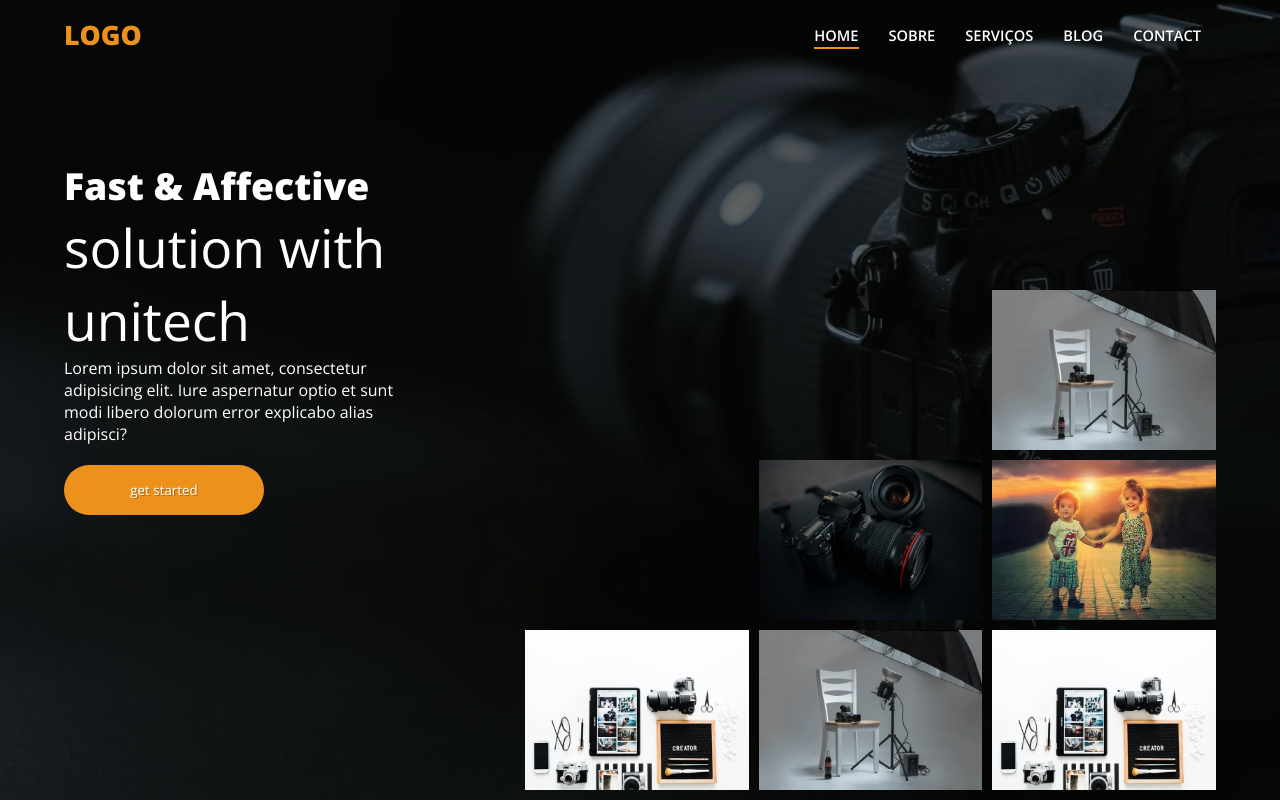
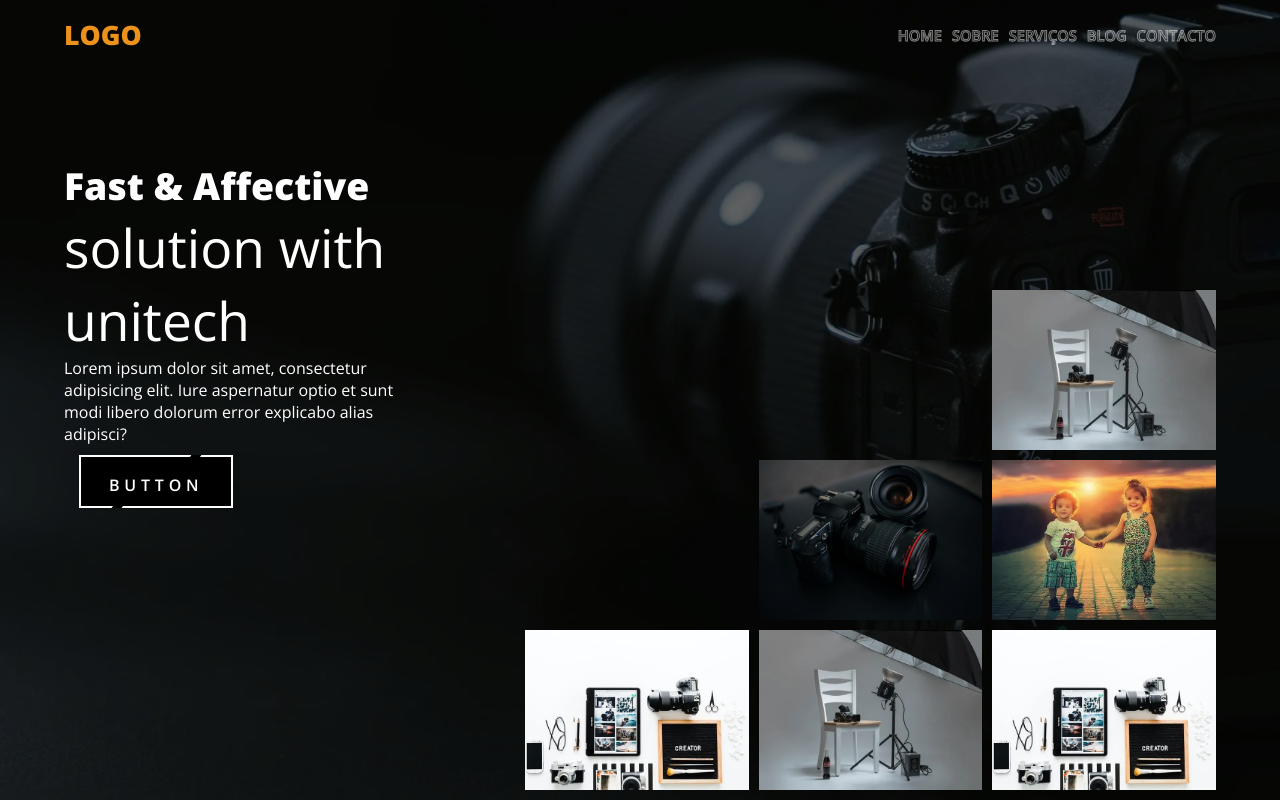
Before and after one commit to 23joshua/phanda-designer, a website: page index.html in a window 1280 px wide. Shown: the top 800 px of the page. Drawn offline with nearby package versions, Linux system fonts and the light colour scheme.

Commit message:
fazendo um botao animao e o hover do menu com animacao

```diff
--- a/assets/js/script.js
+++ b/assets/js/script.js
@@ -1 +1 @@
-let bars=document.querySelector(".btn-menu"),nav=document.querySelector(".nav");function menuRemoveClass(){nav.classList.toggle("active")}bars.addEventListener("click",menuRemoveClass);
+let bars=document.querySelector(".btn-bars"),nav=document.querySelector("nav");function menuRemoveClass(){nav.classList.toggle("active")}bars.addEventListener("click",(()=>{}));
--- a/assets/js/scripts.js
+++ /dev/null
@@ -1,6 +0,0 @@
-// Menu responsivo
-$(document).ready(function() {
-	$('.toggle-menu').click(function() {
-		$('nav').toggleClass('active');
-	});
-});
--- a/assets/js/slide.js
+++ /dev/null
@@ -1 +0,0 @@
-let bars=document.querySelector("ion-icon"),nav=document.querySelector(".nav");function menuRemoveClass(){nav.classList.toggle("active")}bars.addEventListener("click",menuRemoveClass);
--- a/index.html
+++ b/index.html
@@ -15,15 +15,15 @@
                 <div class="logo">
                     <h1><a href="">logo</a></h1>
                 </div>
-                <span class="btn-menu">
-                <ion-icon name="grid-outline"2></ion-icon>
-                </span>
+                <a class="btn-bars">
+                    <!-- <img src="assets/img/icon_svg/grid-outline.svg" alt=""> -->
+                </a>
                 <nav class="nav">
-                    <a href="#banner" class="a-active" >home</a>
-                    <a href="#about">sobre</a>
-                    <a href="#servic">serviços</a>
-                    <a href="#blog">blog</a>
-                    <a href="#contact">contact</a>
+                    <a href="#banner" data-text="home" class="a-active" >home</a>
+                    <a href="#about" data-text="sobre" class="" >sobre</a>
+                    <a href="#servic" data-text="serviços" class="" >serviços</a>
+                    <a href="#blog" data-text="blog" class="" >blog</a>
+                    <a href="#contact" data-text="contacto" class="" >contacto</a>
                 </nav>
             </div>
         </div>
@@ -38,7 +38,8 @@
                         <p>Lorem ipsum dolor sit amet, consectetur adipisicing elit.
                             Iure aspernatur optio et sunt modi libero dolorum error explicabo alias adipisci?
                         </p>
-                        <a href="" class="btn btn_phanda"> get started</a>
+                        <!-- <a href="" class="btn btn_phanda"> get started</a> -->
+                        <a href="" class="btn_phanda"><span>button</span><i></i></a>
                     </div>
                     <div class="image-banner">
                         <figure class="figure-01">
@@ -124,13 +125,11 @@
             </div>
         </section>
         <article class="contact" id="contact">
-sd
+
         </article>
     </main>
 
-    <!-- <script src="assets/js/script.js"></script> -->
-    <script src="assets/js/slide.js"></script>
-    <script type="module" src="https://unpkg.com/ionicons@5.5.2/dist/ionicons/ionicons.esm.js"></script>
-    <script nomodule src="https://unpkg.com/ionicons@5.5.2/dist/ionicons/ionicons.js"></script>
+
+<script src="assets/js/script.js"></script>
 </body>
 </html>
--- a/src/js/script.js
+++ b/src/js/script.js
@@ -1,7 +1,9 @@
-let bars = document.querySelector('.btn-menu')
-let nav = document.querySelector('.nav')
+let bars = document.querySelector('.btn-bars')
+let nav = document.querySelector('nav')
 
 function menuRemoveClass() {
     nav.classList.toggle('active')
 }
-bars.addEventListener('click', menuRemoveClass)
+bars.addEventListener('click', ()=>{
+    menuRemoveClass
+})
--- a/src/sass/base/_base.sass
+++ b/src/sass/base/_base.sass
@@ -21,8 +21,13 @@ body
 		@include round(15px)
 
 img
-	display: block
-	max-width: 100%
+	width: 100%
+	height: 100%
+	max-width: 1366px
+	object-fit: cover
+	-o-object-fit: center
+	object-position: center
+	-o-object-position: center
 	a
 		border: none
 		background-color: red
--- a/src/sass/base/_button.sass
+++ b/src/sass/base/_button.sass
@@ -103,42 +103,6 @@
 		background-color: transparent
 		border: 1px solid $yellow_hover
 
-// ======= exc button =====
-.btn-exc-primary
-	width: 170px
-	height: 45px
-	z-index: $index_medium
-	margin-top: 90px
-	text-align: center
-	line-height: 25px
-	position: relative
-	color: $exc_gray_dark
-	background-color: $white
-	text-transform: uppercase
-	font-weight: $weight_semi_bold
-	@include round_ex(0px, 5px, 0px, 5px)
-	&:before
-		top: 2px
-		right: 1px
-		content: ''
-		width: 70px
-		height: 92.5%
-		z-index: -1
-		position: absolute
-		background-color: $exc_blue
-		@include round_ex(0px, 5px, 0px, 0px)
-		clip-path: polygon(50% 0%, 100% 0%, 100% 100%, 0% 100%)
-	&:after
-		top: 18px
-		content: ''
-		right: 15px
-		width: 10px
-		height: 10px
-		position: absolute
-		background-color: $white
-		@include round_ex(0px, 1px, 0px, 1px)
-
-
 // ======= red button
 
 .btn_red
@@ -158,3 +122,58 @@
 		color: $red_hover
 		background-color: transparent
 		border: 1px solid $red_hover
+
+.btn_phanda
+	color: $white
+	font-size: 1.5em
+	padding: 10px 30px
+	position: relative
+	text-align: center
+	letter-spacing: 0.2em
+	background-color: $white
+	text-transform: uppercase
+	transition: letter-spacing 0.5s ease, color 0.5s ease
+	&:hover
+		color: $orange
+		letter-spacing: 0.25em
+		background-color: $orange
+		box-shadow: 0px 0px 30px $orange
+		i
+			&:before
+				left: 20%
+				width: 20px
+			&:after
+				left: 75%
+				width: 20px
+	&::before
+		inset: 2px
+		content: ''
+		position: absolute
+		background-color: #000
+	span
+		position: relative
+		z-index: $index_small
+	i
+		inset: 0px
+		display: block
+		position: absolute
+		&::before
+			top: 0
+			left: 75%
+			content: ''
+			width: 10px
+			height: 4px
+			position: absolute
+			background-color: #000
+			transform: translateX(-50%) skewX(325deg)
+			transition: transform 0.5s ease, left 0.5s ease
+		&::after
+			bottom: 0
+			left: 25%
+			content: ''
+			width: 10px
+			height: 4px
+			position: absolute
+			background-color: #000
+			transform: translateX(-50%) skewX(325deg)
+			transition: transform 0.5s, left 0.5s ease
--- a/src/sass/components/_menu.sass
+++ b/src/sass/components/_menu.sass
@@ -3,84 +3,112 @@
 @import '../../node_modules/breakpoint-sass/stylesheets/breakpoint'
 
 .header
+	top: 0
+	left: 0
 	width: 100%
 	height: 70px
 	position: fixed
 	z-index: $index_large
-	.content-header
-		padding-top: 10px
-		width: 100%
-		height:100%
-		display: flex
-		flex-wrap: nowrap
-		flex-direction: row
-		justify-content: space-between
+	@include breakpoint($screen_large)
+		position: static
+	.container
+		// background-color: $white
 		@include breakpoint($screen_large)
-			position: relative
-		.logo
-			width: 25%
-			height: 50px
-			line-height: 50px
-			text-transform: uppercase
-			a
-				font-size: 20pt
-				color: $orange
-				font-weight: $weight_extral_bold
-		.btn-menu
-			width: 50px
-			height: 50px
-			display: none
-			cursor: pointer
-			align-items: center
-			justify-content: center
+			// position: fixed
+			// top: 0px
+			// left: calc(100% - 99%)
+		.content-header
+			padding-top: 10px
+			width: 100%
+			height:100%
+			display: flex
+			flex-wrap: nowrap
+			flex-direction: row
+			justify-content: space-between
 			@include breakpoint($screen_large)
-				display: block
-				ion-icon
-					font-size: 35px
-					color: $white
-		.nav
-			width: 70%
-			display: flex
-			align-items: center
-			flex-direction: row
-			text-transform: uppercase
-			justify-content: flex-end
-			@include breakpoint($screen_large)
-				right: 0
+				width: 100%
+				position: relative
+			.logo
+				width: 25%
+				height: 50px
+				line-height: 50px
+				text-transform: uppercase
+				a
+					font-size: 20pt
+					color: $orange
+					font-weight: $weight_extral_bold
+			.btn-bars
+				width: 50px
+				height: 50px
+				display: none
+				cursor: pointer
+				background-color: red
+				align-items: center
+				justify-content: center
+				@include breakpoint($screen_large)
+					display: block
+					img
+						background-color: $white
+			.nav
+				gap: 10px
+				width: 70%
+				display: flex
+				align-items: center
+				flex-direction: row
+				justify-content: flex-end
+				@include breakpoint($screen_large)
+					right: 0
+					top: -420px
+					width: 100%
+					display: block
+					height: 350px
+					position: absolute
+					z-index: $index_xsmall
+					flex-direction: column
+					background-color: $white
+					justify-content: flex-start
+					transition: top 0.5s ease-in, z-index 1s 0.7s ease-in
+				a
+					cursor: pointer
+					font-size: 11pt
+					text-align: left
+					color: transparent
+					position: relative
+					text-transform: uppercase
+					transition: color 1s ease
+					-webkit-text-stroke: 1px rgba(255, 255, 255, 0.5)
+					&:before
+						width: 0%
+						color: $orange
+						overflow: hidden
+						position: absolute
+						transition: width 1s
+						content: attr(data-text)
+						// border-right: 2px solid transparent
+						-webkit-text-stroke: 1px $orange
+					&:hover
+						&::before
+							width: 100%
+							border-right: 2px solid $orange
+							filter: drop-shadow(0 0 25px $orange)
+					@include breakpoint($screen_large)
+						text-align: left
+						line-height: 40px
+				// .a-active
+				// 	position: relative
+				// 	&::after
+				// 		top: 80%
+				// 		left: calc( 50% - 30% )
+				// 		content: ''
+				// 		width: 60%
+				// 		height: 2px
+				// 		position: absolute
+				// 		background-color: $orange
+			.active
 				top: 70px
-				width: 100%
-				display: none
-				height: 350px
-				position: absolute
-				z-index: $index_large
-				flex-direction: column
-				background-color: $white
-				justify-content: flex-start
-			a
-				color: $white
-				cursor: pointer
-				font-size: 11pt
-				text-align: left
-				padding: 10px 15px
-				transition: all 1s color
-				&:hover
-					color: $orange
-					transition: all 1s color
-				@include breakpoint($screen_large)
-					text-align: left
-					line-height: 40px
-			.a-active
-				position: relative
-				&::after
-					top: 80%
-					left: calc( 50% - 30% )
-					content: ''
-					width: 60%
-					height: 2px
-					position: absolute
-					background-color: $orange
-		.active-menu
-			display: flex
+				z-index: $index_small
+				background-color: $orange !important
+				transition: top 0.5s ease-in, z-index 1s 0.7s ease-in
 .main
 	width: 500%
 	display: flex
--- a/src/sass/layout/_banner.sass
+++ b/src/sass/layout/_banner.sass
@@ -42,7 +42,7 @@
             @include breakpoint($screen_medium)
                 height: 90%
             @include breakpoint($screen_xmedium)
-                height: 50%
+                height: 70%
                 display: flex
                 align-items: center
                 flex-direction: column
@@ -69,22 +69,16 @@
                 font-size: 12pt
                 padding-right: 100px
                 font-weight: $weight_light
+                @include breakpoint($screen_large)
+                    padding-right: 0px
                 @include breakpoint($screen_medium)
                     font-size: 16pt
-                    padding-right: 0px
                     text-align: justify
                 @include breakpoint($screen_xmedium)
                     padding: 0px 20px
             .btn_phanda
-                width: 200px
-                height: 50px
-                text-align: center
-                line-height: 30px
-                margin-top: 20px
-                @include round(50px)
-                background-color: $orange
-                @include breakpoint($screen_large)
-                    left: calc(100% - 100px)
+                top: 20px
+                left: 15px
         .image-banner
             right: 0
             width: 60%
```
Also changed, not shown: assets/css/style.css.
